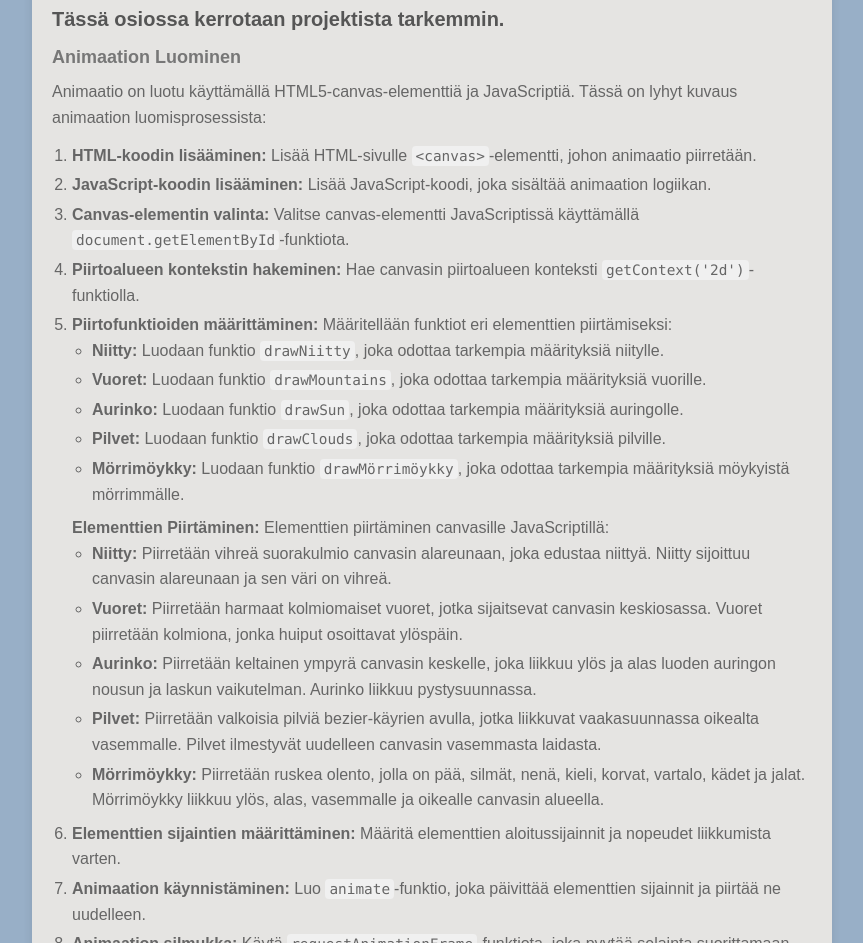
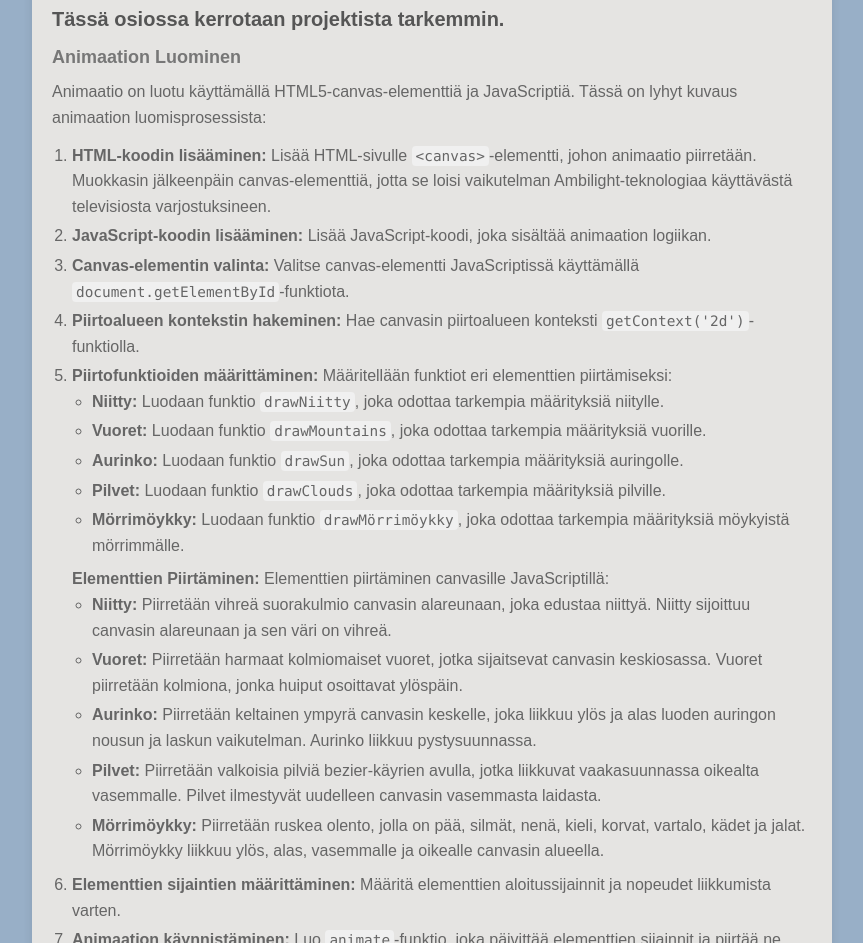
Before and after one commit to Ron-Gustafsson/oma-sivusto, a plain HTML site: page HTML/pieni_animaatio.html in a window 1280 px wide. Shown: the part 1361-2304 px from the top of the page, without its empty margins (208-1071 px from the left). Drawn offline with Linux system fonts and the light colour scheme.

Commit message:
html päivitys

```diff
--- a/HTML/pieni_animaatio.html
+++ b/HTML/pieni_animaatio.html
@@ -38,13 +38,11 @@
             <h2>Tietoa</h2>
             <h3>Tässä osiossa kerrotaan projektista tarkemmin.</h3>
             <h4>Animaation Luominen</h4>
-            <p>Animaatio on luotu käyttämällä HTML5-canvas-elementtiä ja JavaScriptiä. Tässä on lyhyt kuvaus animaation
-                luomisprosessista:</p>
+            <p>Animaatio on luotu käyttämällä HTML5-canvas-elementtiä ja JavaScriptiä. Tässä on lyhyt kuvaus animaation luomisprosessista:</p>
 
             <ol>
                 <li>
-                    <strong>HTML-koodin lisääminen:</strong> Lisää HTML-sivulle <code>&lt;canvas&gt;</code>-elementti, johon
-                    animaatio piirretään.
+                    <strong>HTML-koodin lisääminen:</strong> Lisää HTML-sivulle <code>&lt;canvas&gt;</code>-elementti, johon animaatio piirretään. Muokkasin jälkeenpäin canvas-elementtiä, jotta se loisi vaikutelman Ambilight-teknologiaa käyttävästä televisiosta varjostuksineen.
                 </li>
                 <li>
                     <strong>JavaScript-koodin lisääminen:</strong> Lisää JavaScript-koodi, joka sisältää animaation logiikan.
```
